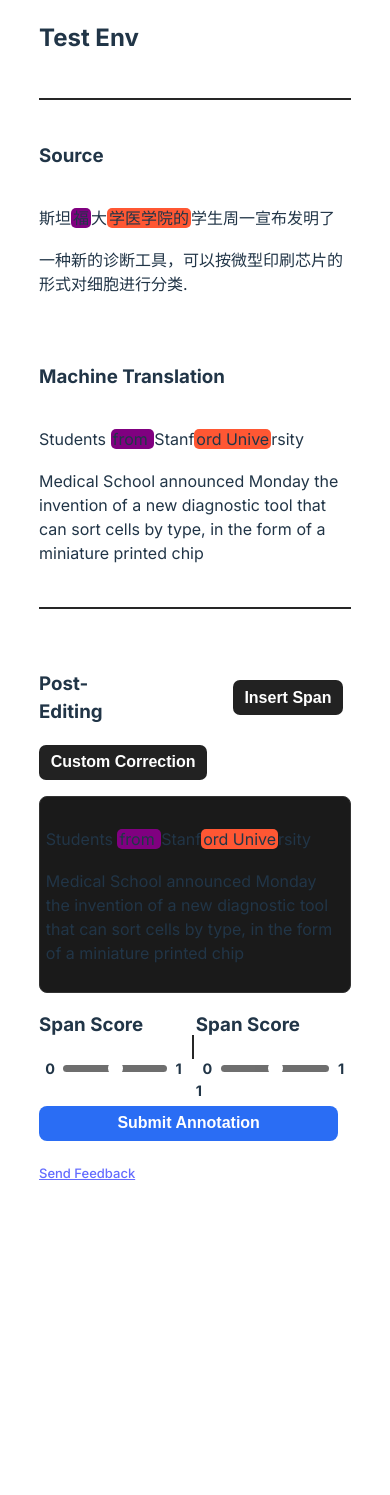
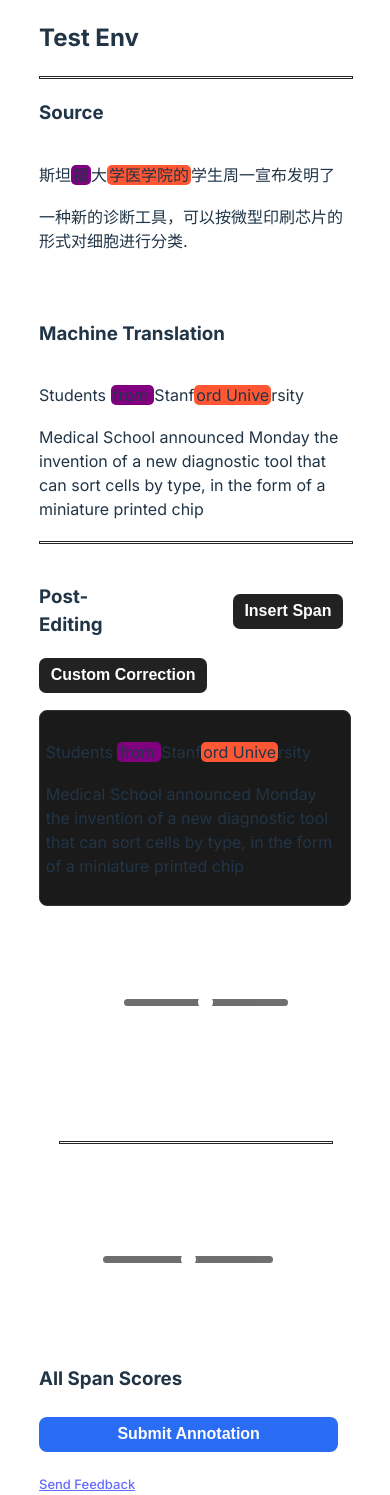
Before and after one commit to MekaelWasti/TranslationCorrect-V2, a React (Vite) app in the folder frontend/: page / in a window 390 px wide. Before the commit the page ends 1184 px from the top, so only its background shows below. Built offline with nearby package versions, Linux system fonts and the light colour scheme.

Commit message:
modify score slider

```diff
--- a/frontend/src/components/App.tsx
+++ b/frontend/src/components/App.tsx
@@ -12,19 +12,16 @@
 const App: React.FC = () => {
   // **States**
 
-  // Placeholder Sentences
   const referenceTranslation =
     "斯坦福大学医学院的学生周一宣布发明了一种新的诊断工具，可以按微型印刷芯片的形式对细胞进行分类.";
-  // const machineTranslation = "Cause they don't want to see you win dawg";
+
   const machineTranslation =
     "Students from Stanford University Medical School announced Monday the invention of a new diagnostic tool that can sort cells by type, in the form of a miniature printed chip";
 
-  // Post-Edit Section
   const [postEditTranslation, setPostEditTranslation] =
     useState(machineTranslation);
 
   const [insertSpanActive, setInsertSpanActive] = useState(false);
-
   const [currentText, setCurrentText] = useState(machineTranslation);
   const [diffText, setDiffText] = useState("");
   const editableDivRef = useRef<HTMLDivElement>(null);
@@ -34,7 +31,6 @@
     setCurrentText(machineTranslation);
   }, [machineTranslation]);
 
-  // Highlighted Span State
   const [hoveredHighlight, setHoveredHighlight] =
     useState<HighlightedError | null>();
 
@@ -56,7 +52,6 @@
     y: number;
   } | null>(null);
 
-  // Placeholder Highlight Errors
   const [highlightedError, setHighlightedError] = useState<HighlightedError[]>([
     {
       original_text: "赢得比赛",
@@ -80,18 +75,19 @@
     },
   ]);
 
+  // Scoring States
+  const [spanScores, setSpanScores] = useState<{ [key: string]: number }>({});
+  const [overallScore, setOverallScore] = useState<number>(50);
+
   // **Event Handlers**
+
   const handleMouseEnterSpan = (
     e: React.MouseEvent<HTMLSpanElement>,
     highlight: HighlightedError
   ) => {
-    console.log("Mouse Enter", e.currentTarget);
-    console.log("Mouse Entered on higlight", highlight);
-
     if (!spanDropdown) {
       setHoveredHighlight(highlight);
     }
-    // setMousePosition({ x: e.clientX, y: e.clientY });
 
     const rect = e.currentTarget.getBoundingClientRect();
     setSpanPosition({
@@ -108,7 +104,6 @@
     setTooltipStyle({
       top: e.pageY + 25,
       left: e.pageX - 125,
-      // display: "block",
     });
   };
 
@@ -116,7 +111,6 @@
     e: React.MouseEvent<HTMLSpanElement>,
     highlight: HighlightedError
   ) => {
-    console.log("Mouse Leave", e.currentTarget);
     setHoveredHighlight(null);
   };
 
@@ -127,18 +121,11 @@
     setSpanDropdown(!spanDropdown);
     setHoveredHighlight(null);
     setSelectedSpan(highlight.error_type);
-    console.log(spanDropdown);
   };
-
-  // Post-Edit Area Handlers
 
   const handlePostEditTyping = (e: ChangeEvent<HTMLTextAreaElement>) => {
     setPostEditTranslation(e.target.value);
   };
-
-  {
-    /* TODO: Currently Doing */
-  }
 
   const applyHighlight = () => {
     const selection = window.getSelection();
@@ -148,19 +135,12 @@
     const start = range.startOffset;
     const end = range.endOffset;
 
-    // Assuming `selectedSpan` and `colorMappings` are available in the scope
     const span = document.createElement("span");
     span.className = `highlight ${selectedSpan ? "highlight-selected" : ""}`;
     span.style.backgroundColor = Object.values(colorMappings)[0];
 
-    // Set up event handlers if needed
     span.onmouseenter = (e) =>
       handleMouseEnterSpan && handleMouseEnterSpan(e, highlightedError[0]);
-    // span.onmouseleave = (e) =>
-    //   handleMouseLeaveSpan && handleMouseLeaveSpan(e, highlightedError[0]);
-    // span.onmousemove = (e) => handleMouseMove && handleMouseMove(e);
-    // span.onmousedown = (e) =>
-    //   handleMouseClick && handleMouseClick(e, highlightedError[0]);
 
     range.surroundContents(span);
   };
@@ -194,6 +174,14 @@
     setInsertSpanActive(!insertSpanActive);
   };
 
+  const handleSpanScoreChange = (index: string, score: number) => {
+    setSpanScores((prevScores) => ({ ...prevScores, [index]: score }));
+  };
+
+  const handleOverallScoreChange = (e: React.ChangeEvent<HTMLInputElement>) => {
+    setOverallScore(Number(e.target.value));
+  };
+
   // **JSX**
   return (
     <div className="body">
@@ -214,7 +202,6 @@
       </div>
       <br />
       <br />
-      {/* Machine Translation */}
       <h3>Machine Translation</h3>
       <div>
         <HighlightText
@@ -228,23 +215,10 @@
           selectedSpan={selectedSpan}
         />
       </div>
-      {/* Highlight Tooltip */}
-      {/* {hoveredHighlight && ( */}
+
       {hoveredHighlight && mousePosition && (
-        <div
-          className="error-tooltip"
-          style={tooltipStyle}
-          // style={{
-          // position: "absolute",
-          // left: mousePosition.x - 100, // Add offset to avoid cursor overlap
-          // top: mousePosition.y + 20, // Add offset to avoid cursor overlap
-          // }}
-        >
-          <p
-            style={{
-              color: colorMappings[hoveredHighlight.error_type],
-            }}
-          >
+        <div className="error-tooltip" style={tooltipStyle}>
+          <p style={{ color: colorMappings[hoveredHighlight.error_type] }}>
             <strong>Error Type:</strong> {hoveredHighlight.error_type}
           </p>
           <p>
@@ -258,7 +232,7 @@
           </p>
         </div>
       )}
-      {/* Highlight Tooltip */}
+
       <div className="divider"></div>
       <div className="post-edit-section">
         <h3>Post-Editing</h3>
@@ -266,7 +240,6 @@
           className={`insert-span-button ${
             insertSpanActive ? "insert-span-button-active" : ""
           }`}
-          // onMouseDown={handleInsertSpan}
           onClick={applyHighlight}
         >
           Insert Span
@@ -275,17 +248,11 @@
 
         <div
           className="post-edit-translation-field"
-          // value={postEditTranslation}
-          // onInput={handlePostEditTyping}
           ref={editableDivRef}
           onInput={handleInput}
-          // name="post-edit-translation"
-          id="post-edit-translation"
-          // placeholder="Edit Translation"
           contentEditable={true}
           suppressContentEditableWarning={true}
         >
-          {
           <HighlightText
             text={machineTranslation}
             highlights={highlightedError}
@@ -296,21 +263,18 @@
             onMouseDown={handleMouseClick}
             selectedSpan={selectedSpan}
           />
-          }
         </div>
-        {/* <button onClick={applyHighlight}>Highlight Selection</button> */}
       </div>
 
       <div className="changes" dangerouslySetInnerHTML={{ __html: diffText }} />
 
-      {/* Span Dropdown */}
       {spanDropdown && mousePosition && (
         <div
           className="span-dropdown"
           style={{
             position: "absolute",
             left: spanPosition.left - 20,
-            top: spanPosition.top + 25, // Add offset to place it below the span
+            top: spanPosition.top + 25,
           }}
         >
           <ul>
@@ -331,39 +295,60 @@
         </div>
       )}
 
-      {/* TODO: Currently Doing */}
-      {/* Scoring Slider */}
+      {/* Scoring Section */}
 
-      {/* Span Scoring Slider */}
       <div className="scoring-section">
   <div className="span-score-section">
     <h3>{selectedSpan} Span Score</h3>
     <div className="slider-section">
       <h4>0</h4>
-            <input className="span-slider" type="range" />
-            <h4>1</h4>
+      <input
+        className="span-slider"
+        type="range"
+        min="0"
+        max="100"
+        value={spanScores[selectedSpan] || 50}
+        onChange={(e) =>
+          handleSpanScoreChange(selectedSpan, Number(e.target.value))
+        }
+      />
+      <h4>100</h4>
     </div>
+    <p>Score: {spanScores[selectedSpan] || 50}</p>
   </div>
-        <div className="overall-score-section"></div>
 
   <div className="divider"></div>
 
-        {/* Overall Translation Scoring Slider */}
-        <div className="scoring-slider-section">
-          <div className="span-score-section">
-            <h3>{selectedSpan} Span Score</h3>
+  <div className="overall-score-section">
+    <h3>Overall Translation Score</h3>
     <div className="slider-section">
       <h4>0</h4>
-              <input className="span-slider" type="range" />
-              <h4>1</h4>
-              <h4 className="score-display">1</h4>
+      <input
+        className="span-slider"
+        type="range"
+        min="0"
+        max="100"
+        value={overallScore}
+        onChange={handleOverallScoreChange}
+      />
+      <h4>100</h4>
     </div>
-          </div>
-          <div className="overall-score-section"></div>
+    <p>Score: {(overallScore)}</p>
   </div>
 </div>
 
-      {/* Accept Translation Section */}
+
+
+      {/* Displaying All Span Scores */}
+      <div className="span-scores-display">
+        <h3>All Span Scores</h3>
+        {Object.entries(spanScores).map(([index, score]) => (
+          <p key={index}>
+            Span {index}: {score}
+          </p>
+        ))}
+      </div>
+
       <div className="accept-translation-section">
         <button>Submit Annotation</button>
       </div>
--- a/frontend/src/index.css
+++ b/frontend/src/index.css
@@ -264,6 +264,7 @@
   margin-bottom: 5vh;
   border: 1px solid #262626;
 }
+
 
 .error-highlighting-section {
   text-align: left;
@@ -665,6 +666,18 @@
 .scoring-section {
   display: flex;
   justify-content: space-between;
+  align-items: center;
+  flex-wrap: wrap;
+  gap: 20px;
+  padding: 20px;
+}
+
+.span-score-section,
+.overall-score-section {
+  flex: 1;
+  max-width: 48%;
+  text-align: center;
+  color: #fff; /* Text color for contrast */
 }
 
 .slider-section {
@@ -673,7 +686,12 @@
   align-items: center;
   justify-content: space-evenly;
   flex-wrap: wrap;
+  gap: 10px;
+  margin-top: 10px;
+
 }
+
+
 
 .slider-section > h4 {
   padding: 0 0 0 0;
@@ -692,6 +710,7 @@
 }
 
 .span-slider {
+  flex-grow: 1;
   cursor: pointer;
   -webkit-appearance: none; /* Override default CSS styles */
   appearance: none;
@@ -710,6 +729,7 @@
   transition: opacity 0.2s;
 }
 
+
 .span-slider::-webkit-slider-thumb {
   -webkit-appearance: none; /* Override default look */
   appearance: none;
@@ -720,6 +740,28 @@
   cursor: pointer; /* Cursor on hover */
 }
 
+
+/* Responsive adjustments */
+@media (max-width: 768px) {
+  .scoring-section {
+    flex-direction: column;
+    align-items: center;
+  }
+
+  .span-score-section,
+  .overall-score-section {
+    max-width: 100%;
+  }
+
+  .divider {
+    width: 100%;
+    height: 1px;
+    margin: 20px 0;
+  }
+}
+
+
+
 .body {
   padding: 0 10vw 0 10vw;
 }
```
Lines whose indentation alone changed are shown as unchanged.
